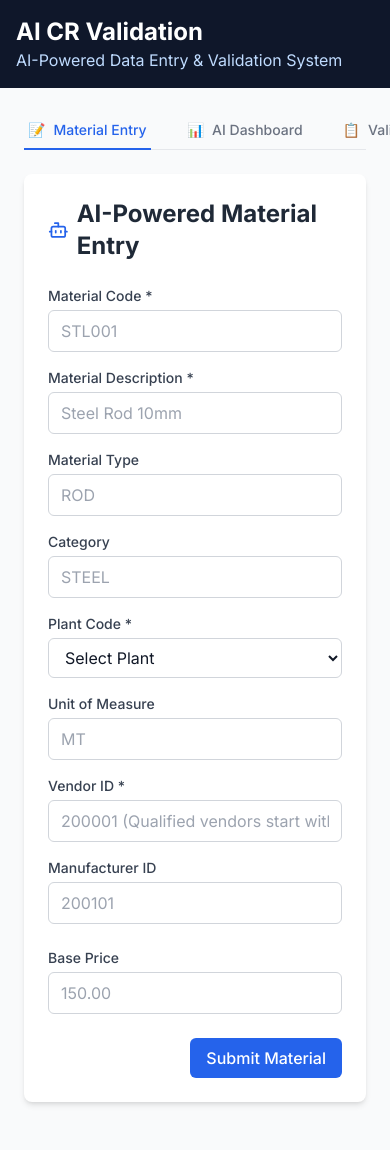
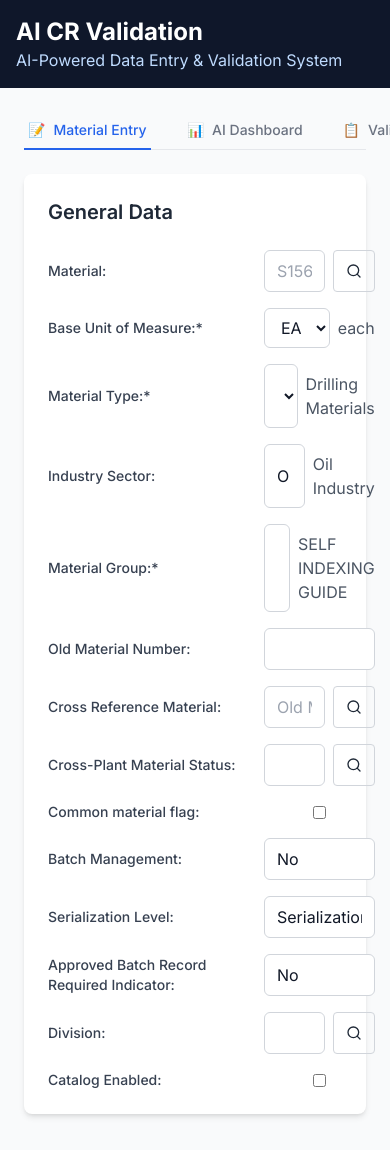
Before and after one commit to istzaher/IDC_POC, a Next.js app: page / in a window 390 px wide. Built offline with nearby package versions, Linux system fonts and the light colour scheme.

Commit message:
Refactor MaterialEntryForm: Update form structure and validation logic, replacing old fields with new ones, and enhance error handling for required fields.

```diff
--- a/app/components/MaterialEntryForm.tsx
+++ b/app/components/MaterialEntryForm.tsx
@@ -8,16 +8,21 @@ import { AlertTriangle, CheckCircle, XCircle, Lightbulb, Search, Bot } from 'luc
 import toast from 'react-hot-toast'
 
 export function MaterialEntryForm() {
-  const [formData, setFormData] = useState<Partial<Material>>({
-    materialCode: '',
-    description: '',
-    materialType: '',
-    plantCode: '',
-    vendorId: '',
-    manufacturerId: '',
-    unitOfMeasure: '',
-    category: '',
-    basePrice: undefined
+  const [formData, setFormData] = useState({
+    material: '',
+    baseUnitOfMeasure: 'EA',
+    materialType: 'ZDRL',
+    industrySector: 'O',
+    materialGroup: '43JDX',
+    oldMaterialNumber: '',
+    crossReferenceMaterial: '',
+    crossPlantMaterialStatus: '',
+    commonMaterialFlag: false,
+    batchManagement: 'No',
+    serializationLevel: 'Serialization within the stock material number',
+    approvedBatchRecordRequired: 'No',
+    division: '',
+    catalogEnabled: false
   })
 
   const [analysis, setAnalysis] = useState<AIAnalysis | null>(null)
@@ -28,7 +33,7 @@ export function MaterialEntryForm() {
   // Real-time analysis when form data changes
   useEffect(() => {
     const timeoutId = setTimeout(async () => {
-      if (formData.description && formData.description.length > 3) {
+      if (formData.material && formData.material.length > 3) {
         setIsAnalyzing(true)
         try {
           const result = await aiService.analyzeEntry(formData)
@@ -44,10 +49,9 @@ export function MaterialEntryForm() {
     return () => clearTimeout(timeoutId)
   }, [formData])
 
-  const handleInputChange = (field: keyof Material, value: string | number) => {
+  const handleInputChange = (field: string, value: any) => {
     setFormData(prev => ({ ...prev, [field]: value }))
 
-    // Clear error when user starts typing
     if (formErrors[field]) {
       setFormErrors(prev => {
         const newErrors = { ...prev }
@@ -58,30 +62,16 @@ export function MaterialEntryForm() {
   }
 
   const applySuggestion = (field: string, suggestion: string) => {
-    handleInputChange(field as keyof Material, suggestion)
+    handleInputChange(field, suggestion)
     setShowSuggestions(prev => ({ ...prev, [field]: false }))
     toast.success(`Applied AI suggestion for ${field}`)
   }
 
-  const validateRequiredFields = (): boolean => {
+  const validateForm = (): boolean => {
     const errors: Record<string, string> = {}
 
-    // Required fields validation
-    if (!formData.materialCode?.trim()) {
-      errors.materialCode = 'Material Code is required'
-    }
-
-    if (!formData.description?.trim()) {
-      errors.description = 'Material Description is required'
-    }
-
-    if (!formData.vendorId?.trim()) {
-      errors.vendorId = 'Vendor ID is required'
-    }
-
-    // Additional validation for plant code
-    if (!formData.plantCode?.trim()) {
-      errors.plantCode = 'Plant Code is required'
+    if (!formData.material?.trim()) {
+      errors.material = 'Material is required'
     }
 
     setFormErrors(errors)
@@ -129,320 +119,208 @@ export function MaterialEntryForm() {
   const handleSubmit = (e: React.FormEvent) => {
     e.preventDefault()
 
-    // First validate required fields
-    if (!validateRequiredFields()) {
-      toast.error('Please fill in all required fields marked with *')
+    if (!validateForm()) {
       return
     }
 
-    // Then check AI risk score
-    if (analysis?.riskScore && analysis.riskScore > 50) {
-      toast.error('Cannot submit: High risk score detected. Please resolve validation issues.')
-      return
-    }
-
-    // Check for validation errors from AI
-    const hasAIErrors = analysis?.validations?.some(v => v.status === 'error')
-    if (hasAIErrors) {
-      toast.error('Cannot submit: Please resolve AI validation errors.')
-      return
-    }
-
-    toast.success('Material submitted successfully! (This is a PoC demo)')
+    // Handle submission
+    console.log('Form submitted:', formData)
   }
 
   return (
-    <div className="grid grid-cols-1 lg:grid-cols-3 gap-6">
-      {/* Main Form */}
-      <div className="lg:col-span-2">
     <div className="bg-white rounded-lg shadow-md p-6">
-          <div className="flex items-center gap-2 mb-6">
-            <Bot className="w-6 h-6 text-blue-600" />
-            <h2 className="text-2xl font-bold text-gray-800">AI-Powered Material Entry</h2>
-            {isAnalyzing && (
-              <div className="ml-auto flex items-center gap-2 text-blue-600">
-                <div className="w-4 h-4 border-2 border-blue-600 border-t-transparent rounded-full animate-spin"></div>
-                <span className="text-sm">Analyzing...</span>
-              </div>
-            )}
+      <h2 className="text-xl font-semibold mb-6">General Data</h2>
+
+      <form onSubmit={handleSubmit} className="space-y-4">
+        <div className="grid grid-cols-[200px,1fr] gap-4 items-center">
+          {/* Material */}
+          <label className="text-sm font-medium text-gray-700">Material:</label>
+          <div className="flex gap-2">
+            <input
+              type="text"
+              value={formData.material}
+              onChange={(e) => handleInputChange('material', e.target.value)}
+              className={getInputClassName('material')}
+              placeholder="S1566153"
+            />
+            <button type="button" className="px-3 py-2 border border-gray-300 rounded hover:bg-gray-50">
+              <Search className="w-4 h-4" />
+            </button>
           </div>
 
-          <form onSubmit={handleSubmit} className="space-y-6">
-            <div className="grid grid-cols-1 md:grid-cols-2 gap-4">
-              {/* Material Code */}
-              <div>
-                <label className="block text-sm font-medium text-gray-700 mb-1">
-                  Material Code *
-                </label>
-                <div className="relative">
-                  <input
-                    type="text"
-                    value={formData.materialCode || ''}
-                    onChange={(e) => handleInputChange('materialCode', e.target.value)}
-                    className={getInputClassName('materialCode')}
-                    placeholder="STL001"
-                  />
-                  {analysis?.suggestions?.materialCode && (
-                    <button
-                      type="button"
-                      onClick={() => setShowSuggestions(prev => ({ ...prev, materialCode: !prev.materialCode }))}
-                      className="absolute right-2 top-2 text-blue-600 hover:text-blue-700"
+          {/* Base Unit of Measure */}
+          <label className="text-sm font-medium text-gray-700">Base Unit of Measure:*</label>
+          <div className="flex gap-2">
+            <select
+              value={formData.baseUnitOfMeasure}
+              onChange={(e) => handleInputChange('baseUnitOfMeasure', e.target.value)}
+              className={getInputClassName('baseUnitOfMeasure')}
             >
-                      <Lightbulb className="w-4 h-4" />
-                    </button>
-                  )}
-                </div>
-                {getFormErrorMessage('materialCode') && (
-                  <div className="flex items-start gap-2 mt-1 text-sm text-red-600">
-                    <XCircle className="w-4 h-4 mt-0.5 flex-shrink-0" />
-                    <p>{getFormErrorMessage('materialCode')}</p>
-                  </div>
-                )}
-                {getValidationMessage('materialCode') && !getFormErrorMessage('materialCode') && (
-                  <ValidationMessage validation={getValidationMessage('materialCode')!} />
-                )}
-                {showSuggestions.materialCode && analysis?.suggestions?.materialCode && (
-                  <SuggestionsList
-                    suggestions={analysis.suggestions.materialCode}
-                    onApply={(suggestion) => applySuggestion('materialCode', suggestion)}
-                  />
-                )}
-              </div>
-
-              {/* Description */}
-              <div>
-                <label className="block text-sm font-medium text-gray-700 mb-1">
-                  Material Description *
-                </label>
-                <input
-                  type="text"
-                  value={formData.description || ''}
-                  onChange={(e) => handleInputChange('description', e.target.value)}
-                  className={getInputClassName('description')}
-                  placeholder="Steel Rod 10mm"
-                />
-                {getFormErrorMessage('description') && (
-                  <div className="flex items-start gap-2 mt-1 text-sm text-red-600">
-                    <XCircle className="w-4 h-4 mt-0.5 flex-shrink-0" />
-                    <p>{getFormErrorMessage('description')}</p>
-                  </div>
-                )}
-                {getValidationMessage('description') && !getFormErrorMessage('description') && (
-                  <ValidationMessage validation={getValidationMessage('description')!} />
-                )}
+              <option value="EA">EA</option>
+              <option value="PCS">PCS</option>
+              <option value="KG">KG</option>
+              <option value="M">M</option>
+            </select>
+            <span className="py-2 text-gray-600">each</span>
           </div>
 
           {/* Material Type */}
-              <div>
-                <label className="block text-sm font-medium text-gray-700 mb-1">
-                  Material Type
-                </label>
-                <div className="relative">
+          <label className="text-sm font-medium text-gray-700">Material Type:*</label>
+          <div className="flex gap-2">
+            <select
+              value={formData.materialType}
+              onChange={(e) => handleInputChange('materialType', e.target.value)}
+              className={getInputClassName('materialType')}
+            >
+              <option value="ZDRL">ZDRL</option>
+            </select>
+            <span className="py-2 text-gray-600">Drilling Materials</span>
+          </div>
+
+          {/* Industry Sector */}
+          <label className="text-sm font-medium text-gray-700">Industry Sector:</label>
+          <div className="flex gap-2">
             <input
               type="text"
-                    value={formData.materialType || ''}
-                    onChange={(e) => handleInputChange('materialType', e.target.value)}
-                    className={getInputClassName('materialType')}
-                    placeholder="ROD"
+              value={formData.industrySector}
+              onChange={(e) => handleInputChange('industrySector', e.target.value)}
+              className={getInputClassName('industrySector')}
+              readOnly
             />
-                  {analysis?.suggestions?.materialType && (
-                    <button
-                      type="button"
-                      onClick={() => setShowSuggestions(prev => ({ ...prev, materialType: !prev.materialType }))}
-                      className="absolute right-2 top-2 text-blue-600 hover:text-blue-700"
-                    >
-                      <Lightbulb className="w-4 h-4" />
-                    </button>
-                  )}
-                </div>
-                {showSuggestions.materialType && analysis?.suggestions?.materialType && (
-                  <SuggestionsList
-                    suggestions={analysis.suggestions.materialType}
-                    onApply={(suggestion) => applySuggestion('materialType', suggestion)}
-                  />
-                )}
+            <span className="py-2 text-gray-600">Oil Industry</span>
           </div>
 
-              {/* Category */}
-              <div>
-                <label className="block text-sm font-medium text-gray-700 mb-1">
-                  Category
-                </label>
-                <div className="relative">
+          {/* Material Group */}
+          <label className="text-sm font-medium text-gray-700">Material Group:*</label>
+          <div className="flex gap-2">
             <input
               type="text"
-                    value={formData.category || ''}
-                    onChange={(e) => handleInputChange('category', e.target.value)}
-                    className={getInputClassName('category')}
-                    placeholder="STEEL"
+              value={formData.materialGroup}
+              onChange={(e) => handleInputChange('materialGroup', e.target.value)}
+              className={getInputClassName('materialGroup')}
             />
-                  {analysis?.suggestions?.category && (
-                    <button
-                      type="button"
-                      onClick={() => setShowSuggestions(prev => ({ ...prev, category: !prev.category }))}
-                      className="absolute right-2 top-2 text-blue-600 hover:text-blue-700"
-                    >
-                      <Lightbulb className="w-4 h-4" />
-                    </button>
-                  )}
-                </div>
-                {showSuggestions.category && analysis?.suggestions?.category && (
-                  <SuggestionsList
-                    suggestions={analysis.suggestions.category}
-                    onApply={(suggestion) => applySuggestion('category', suggestion)}
-                  />
-                )}
+            <span className="py-2 text-gray-600">SELF INDEXING GUIDE</span>
           </div>
 
-              {/* Plant Code */}
-              <div>
-                <label className="block text-sm font-medium text-gray-700 mb-1">
-                  Plant Code *
-                </label>
-                <select
-                  value={formData.plantCode || ''}
-                  onChange={(e) => handleInputChange('plantCode', e.target.value)}
-                  className={`${getInputClassName('plantCode')} text-gray-900`}
-                >
-                  <option value="" className="text-gray-500">Select Plant</option>
-                  {getPlantCodes().map((plant) => (
-                    <option key={plant.code} value={plant.code} className="text-gray-900">
-                      {plant.name}
-                    </option>
-                  ))}
-                </select>
-                {getFormErrorMessage('plantCode') && (
-                  <div className="flex items-start gap-2 mt-1 text-sm text-red-600">
-                    <XCircle className="w-4 h-4 mt-0.5 flex-shrink-0" />
-                    <p>{getFormErrorMessage('plantCode')}</p>
-                  </div>
-                )}
+          {/* Old Material Number */}
+          <label className="text-sm font-medium text-gray-700">Old Material Number:</label>
+          <input
+            type="text"
+            value={formData.oldMaterialNumber}
+            onChange={(e) => handleInputChange('oldMaterialNumber', e.target.value)}
+            className={getInputClassName('oldMaterialNumber')}
+          />
+
+          {/* Cross Reference Material */}
+          <label className="text-sm font-medium text-gray-700">Cross Reference Material:</label>
+          <div className="flex gap-2">
+            <input
+              type="text"
+              value={formData.crossReferenceMaterial}
+              onChange={(e) => handleInputChange('crossReferenceMaterial', e.target.value)}
+              className={getInputClassName('crossReferenceMaterial')}
+              placeholder="Old Material Number"
+            />
+            <button type="button" className="px-3 py-2 border border-gray-300 rounded hover:bg-gray-50">
+              <Search className="w-4 h-4" />
+            </button>
           </div>
 
-              {/* Unit of Measure */}
-              <div>
-                <label className="block text-sm font-medium text-gray-700 mb-1">
-                  Unit of Measure
-                </label>
-                <div className="relative">
+          {/* Cross-Plant Material Status */}
+          <label className="text-sm font-medium text-gray-700">Cross-Plant Material Status:</label>
+          <div className="flex gap-2">
             <input
               type="text"
-                    value={formData.unitOfMeasure || ''}
-                    onChange={(e) => handleInputChange('unitOfMeasure', e.target.value)}
-                    className={getInputClassName('unitOfMeasure')}
-                    placeholder="MT"
+              value={formData.crossPlantMaterialStatus}
+              onChange={(e) => handleInputChange('crossPlantMaterialStatus', e.target.value)}
+              className={getInputClassName('crossPlantMaterialStatus')}
             />
-                  {analysis?.suggestions?.unitOfMeasure && (
-                    <button
-                      type="button"
-                      onClick={() => setShowSuggestions(prev => ({ ...prev, unitOfMeasure: !prev.unitOfMeasure }))}
-                      className="absolute right-2 top-2 text-blue-600 hover:text-blue-700"
-                    >
-                      <Lightbulb className="w-4 h-4" />
+            <button type="button" className="px-3 py-2 border border-gray-300 rounded hover:bg-gray-50">
+              <Search className="w-4 h-4" />
             </button>
-                  )}
-                </div>
-                {showSuggestions.unitOfMeasure && analysis?.suggestions?.unitOfMeasure && (
-                  <SuggestionsList
-                    suggestions={analysis.suggestions.unitOfMeasure}
-                    onApply={(suggestion) => applySuggestion('unitOfMeasure', suggestion)}
-                  />
-                )}
           </div>
 
-              {/* Vendor ID */}
-              <div>
-                <label className="block text-sm font-medium text-gray-700 mb-1">
-                  Vendor ID *
-                </label>
+          {/* Common material flag */}
+          <label className="text-sm font-medium text-gray-700">Common material flag:</label>
+          <input
+            type="checkbox"
+            checked={formData.commonMaterialFlag}
+            onChange={(e) => handleInputChange('commonMaterialFlag', e.target.checked)}
+            className={getInputClassName('commonMaterialFlag')}
+          />
+
+          {/* Batch Management */}
+          <label className="text-sm font-medium text-gray-700">Batch Management:</label>
+          <div className="flex gap-2">
             <input
               type="text"
-                  value={formData.vendorId || ''}
-                  onChange={(e) => handleInputChange('vendorId', e.target.value)}
-                  className={getInputClassName('vendorId')}
-                  placeholder="200001 (Qualified vendors start with 200)"
-                />
-                {getFormErrorMessage('vendorId') && (
-                  <div className="flex items-start gap-2 mt-1 text-sm text-red-600">
-                    <XCircle className="w-4 h-4 mt-0.5 flex-shrink-0" />
-                    <p>{getFormErrorMessage('vendorId')}</p>
-                  </div>
-                )}
-                {getValidationMessage('vendorId') && !getFormErrorMessage('vendorId') && (
-                  <ValidationMessage validation={getValidationMessage('vendorId')!} />
-                )}
-              </div>
-
-              {/* Manufacturer ID */}
-              <div>
-                <label className="block text-sm font-medium text-gray-700 mb-1">
-                  Manufacturer ID
-                </label>
-                <input
-                  type="text"
-                  value={formData.manufacturerId || ''}
-                  onChange={(e) => handleInputChange('manufacturerId', e.target.value)}
-                  className={getInputClassName('manufacturerId')}
-                  placeholder="200101"
-                />
-              </div>
-            </div>
-
-            {/* Base Price */}
-            <div className="w-full md:w-1/2">
-              <label className="block text-sm font-medium text-gray-700 mb-1">
-                Base Price
-              </label>
-              <input
-                type="number"
-                step="0.01"
-                value={formData.basePrice || ''}
-                onChange={(e) => handleInputChange('basePrice', parseFloat(e.target.value))}
-                className={getInputClassName('basePrice')}
-                placeholder="150.00"
+              value={formData.batchManagement}
+              onChange={(e) => handleInputChange('batchManagement', e.target.value)}
+              className={getInputClassName('batchManagement')}
+              readOnly
             />
           </div>
 
-            {/* Submit Button */}
-            <div className="flex justify-end">
-              <button
-                type="submit"
-                className={`sap-button ${
-                  (Object.keys(formErrors).length > 0) ||
-                  (analysis?.riskScore && analysis.riskScore > 50) ||
-                  (analysis?.validations?.some(v => v.status === 'error'))
-                    ? 'opacity-50 cursor-not-allowed' : ''
-                }`}
-                disabled={
-                  (Object.keys(formErrors).length > 0) ||
-                  (analysis?.riskScore && analysis.riskScore > 50) ||
-                  (analysis?.validations?.some(v => v.status === 'error'))
-                }
-              >
-                Submit Material
+          {/* Serialization Level */}
+          <label className="text-sm font-medium text-gray-700">Serialization Level:</label>
+          <div className="flex gap-2">
+            <input
+              type="text"
+              value={formData.serializationLevel}
+              onChange={(e) => handleInputChange('serializationLevel', e.target.value)}
+              className={getInputClassName('serializationLevel')}
+              readOnly
+            />
+          </div>
+
+          {/* Approved Batch Record Required Indicator */}
+          <label className="text-sm font-medium text-gray-700">Approved Batch Record Required Indicator:</label>
+          <div className="flex gap-2">
+            <input
+              type="text"
+              value={formData.approvedBatchRecordRequired}
+              onChange={(e) => handleInputChange('approvedBatchRecordRequired', e.target.value)}
+              className={getInputClassName('approvedBatchRecordRequired')}
+              readOnly
+            />
+          </div>
+
+          {/* Division */}
+          <label className="text-sm font-medium text-gray-700">Division:</label>
+          <div className="flex gap-2">
+            <input
+              type="text"
+              value={formData.division}
+              onChange={(e) => handleInputChange('division', e.target.value)}
+              className={getInputClassName('division')}
+            />
+            <button type="button" className="px-3 py-2 border border-gray-300 rounded hover:bg-gray-50">
+              <Search className="w-4 h-4" />
             </button>
           </div>
 
-            {/* Validation Summary */}
+          {/* Catalog Enabled */}
+          <label className="text-sm font-medium text-gray-700">Catalog Enabled:</label>
+          <input
+            type="checkbox"
+            checked={formData.catalogEnabled}
+            onChange={(e) => handleInputChange('catalogEnabled', e.target.checked)}
+            className={getInputClassName('catalogEnabled')}
+          />
+        </div>
+
+        {/* Error Messages */}
         {Object.keys(formErrors).length > 0 && (
-              <div className="bg-red-50 border border-red-200 rounded-lg p-4">
-                <div className="flex items-center gap-2 text-red-800 mb-2">
-                  <XCircle className="w-5 h-5" />
-                  <h4 className="font-medium">Required Fields Missing</h4>
-                </div>
-                <p className="text-sm text-red-700">
-                  Please fill in all required fields marked with * to continue.
-                </p>
+          <div className="mt-4 p-4 bg-red-50 border border-red-200 rounded">
+            <h4 className="text-red-800 font-medium mb-2">Please correct the following errors:</h4>
+            <ul className="list-disc list-inside text-red-700">
+              {Object.entries(formErrors).map(([field, error]) => (
+                <li key={field}>{error}</li>
+              ))}
+            </ul>
           </div>
         )}
       </form>
-        </div>
-      </div>
-
-      {/* AI Analysis Panel */}
-      <div className="space-y-6">
-        {analysis && <AIAnalysisPanel analysis={analysis} />}
-      </div>
     </div>
   )
 }
```
Lines whose indentation alone changed are shown as unchanged.
